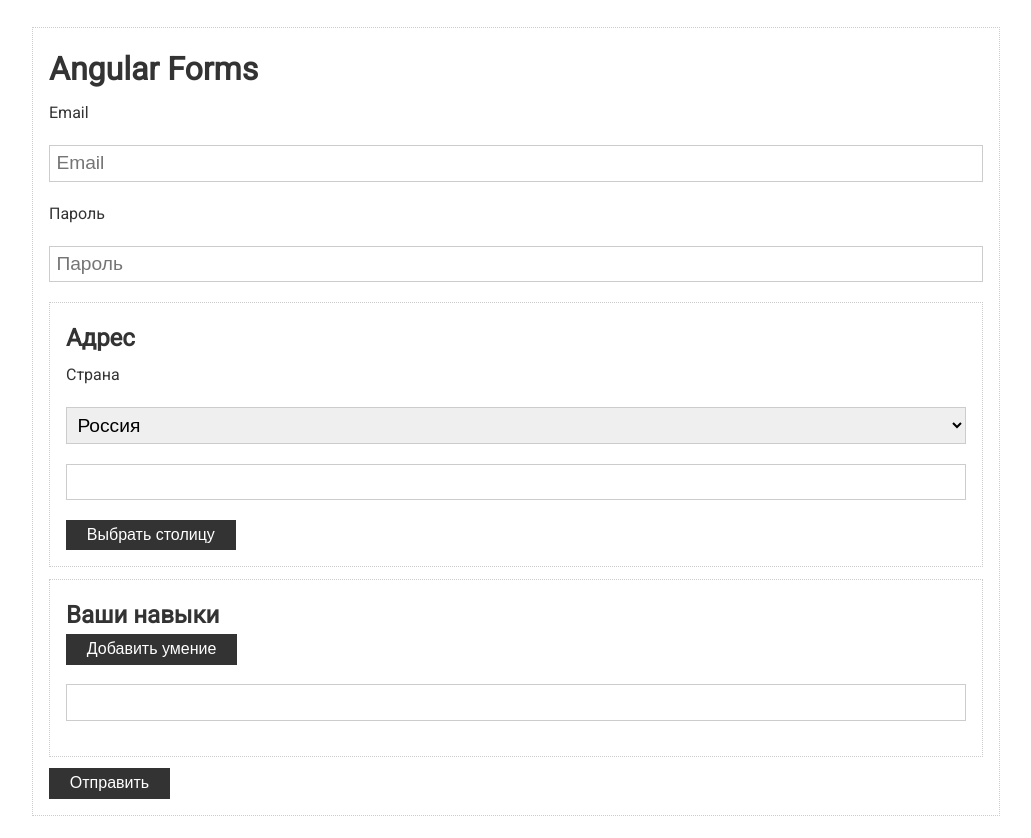
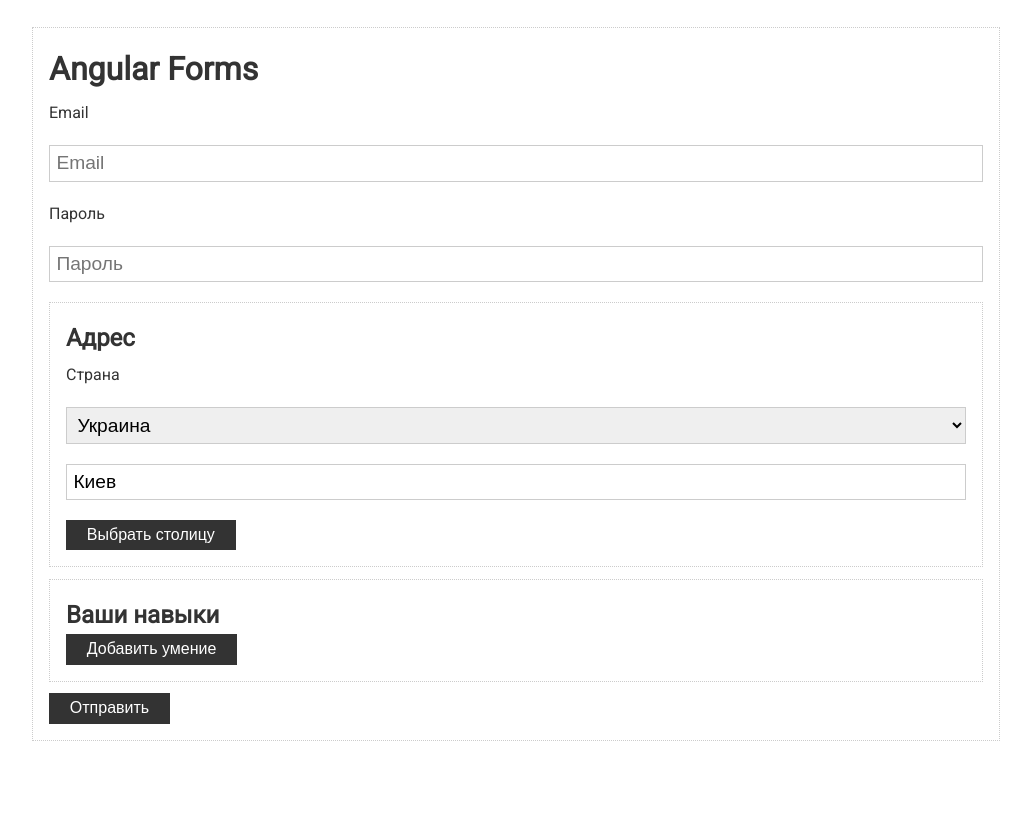
Before and after one commit to AndreyLuck11/Angular-learning, an Angular app: page / in a window 1280 px wide. Shown: the top 838 px of the page, without its empty margins (124-1155 px from the left). After the commit the page ends 800 px from the top, so only its background shows below. Built offline with nearby package versions, Linux system fonts and the light colour scheme.

Commit message:
learning services

```diff
--- a/src/app/app.component.html
+++ b/src/app/app.component.html
@@ -18,13 +18,13 @@
       </div>
     </div>
 
-    <div class="card">
+    <div class="card" formGroupName="address">
       <h2>Адрес</h2>
 
       <div class="form-control">
         <label>Страна</label>
 
-        <select>
+        <select formControlName="country">
           <option value="ru">Россия</option>
           <option value="ua">Украина</option>
           <option value="by">Беларусь</option>
@@ -32,18 +32,18 @@
       </div>
 
       <div class="form-control">
-        <input type="text">
+        <input type="text" placeholder="Город" formControlName="city">
       </div>
 
-      <button class="btn" type="button">Выбрать столицу</button>
+      <button class="btn" type="button" (click)="setCapital()">Выбрать столицу</button>
     </div>
 
-    <div class="card">
+    <div class="card" formGroupName="skills">
       <h2>Ваши навыки</h2>
-      <button class="btn" type="button">Добавить умение</button>
-      <div class="form-control">
-        <label></label>
-        <input type="text">
+      <button class="btn" type="button" (click)="addSkill()">Добавить умение</button>
+      <div class="form-control" *ngFor="let control of form.get('skills').controls; let idx = index">
+        <label>Умение {{idx+1}}</label>
+        <input type="text" [formControlName]="idx">
       </div>
     </div>
 
--- a/src/app/app.component.ts
+++ b/src/app/app.component.ts
@@ -1,5 +1,5 @@
-import {Component, OnInit} from '@angular/core'
-import {FormControl, FormGroup, Validators} from "@angular/forms";
+import {Component, OnInit} from '@angular/core';
+import {FormArray, FormControl, FormGroup, Validators} from '@angular/forms';
 
 @Component({
   selector: 'app-root',
@@ -12,8 +12,14 @@ export class AppComponent implements  OnInit {
   ngOnInit() {
     this.form = new FormGroup({
       email: new FormControl('', [Validators.email, Validators.required]),
-      password: new  FormControl('', [Validators.required, Validators.minLength(8)])
+      password: new  FormControl('', [Validators.required, Validators.minLength(8)]),
+      address: new FormGroup({
+        country: new FormControl('ua'),
+        city: new FormControl('Киев', Validators.required),
+      }),
+      skills: new FormArray([])
     });
+
   }
 
   submit() {
@@ -21,4 +27,25 @@ export class AppComponent implements  OnInit {
     const formData = {...this.form.value};
     console.log('FormData', formData);
   }
+
+  setCapital() {
+      const cityMap = {
+        ru: 'Москва',
+        ua: 'Киев',
+        by: 'Минск'
+      };
+      const cityKey = this.form.get('address').get('country').value;
+      console.log(cityKey);
+      const city = cityMap[cityKey];
+      console.log(city);
+      this.form.patchValue({
+        address: {city}
+      });
+
+  }
+
+  addSkill() {
+    const control = new FormControl('', Validators.required);
+    (<FormArray>this.form.get('skills')).push(control);
+  }
 }
```
